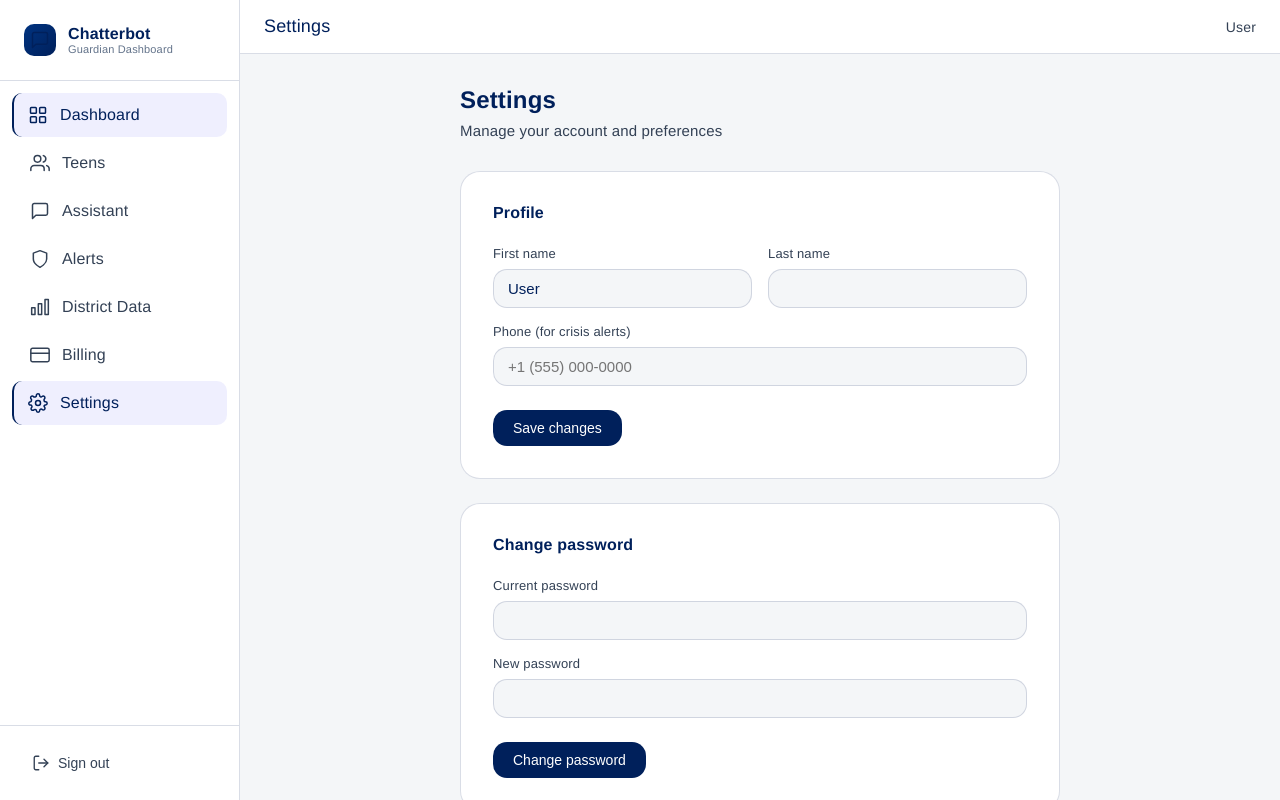
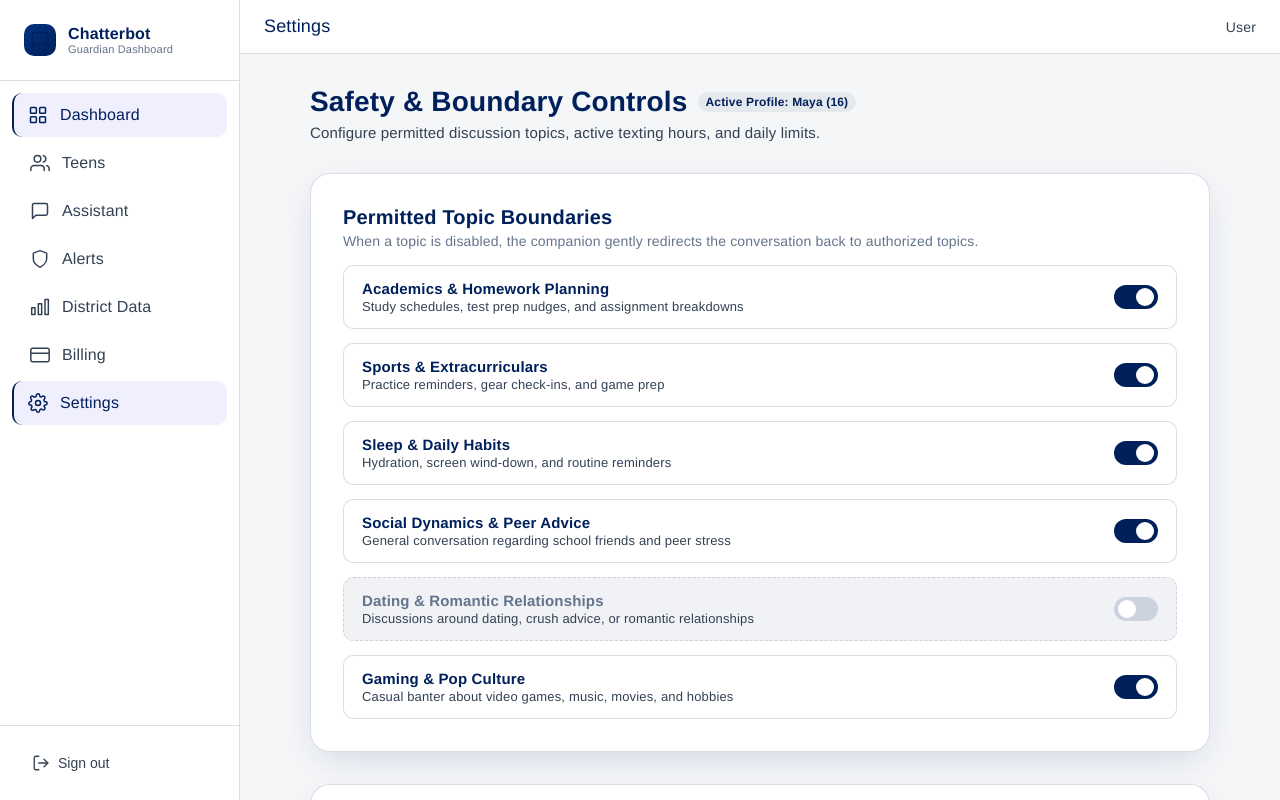
Before and after one commit to aachatte/chatterbot, a React (Vite) app in the folder chatterbot-frontend/: page /dashboard/settings in a window 1280 px wide. Built offline with nearby package versions, Linux system fonts and the light colour scheme; no server answers; sample sign-in values are in the browser's storage.

Commit message:
Update Settings.jsx

```diff
--- a/chatterbot-frontend/src/pages/Settings.jsx
+++ b/chatterbot-frontend/src/pages/Settings.jsx
@@ -1,160 +1,248 @@
-import React, { useState } from 'react'
-import { useAuth } from '../context/AuthContext.jsx'
-import { api } from '../services/api.js'
+import React, { useState } from 'react';
 
-export default function Settings() {
-  const { user, logout } = useAuth()
-  const [form, setForm] = useState({
-    first_name: user?.first_name || '',
-    last_name: user?.last_name || '',
-    phone: user?.phone || '',
-  })
-  const [saving, setSaving] = useState(false)
-  const [passwordForm, setPasswordForm] = useState({ current_password: '', new_password: '' })
-  const [changingPassword, setChangingPassword] = useState(false)
+export default function SafetyControls() {
+  // Topic Filter States
+  const [topics, setTopics] = useState({
+    academics: { label: 'Academics & Homework Planning', desc: 'Study schedules, test prep nudges, and assignment breakdowns', enabled: true },
+    extracurriculars: { label: 'Sports & Extracurriculars', desc: 'Practice reminders, gear check-ins, and game prep', enabled: true },
+    wellness: { label: 'Sleep & Daily Habits', desc: 'Hydration, screen wind-down, and routine reminders', enabled: true },
+    social: { label: 'Social Dynamics & Peer Advice', desc: 'General conversation regarding school friends and peer stress', enabled: true },
+    romance: { label: 'Dating & Romantic Relationships', desc: 'Discussions around dating, crush advice, or romantic relationships', enabled: false },
+    popCulture: { label: 'Gaming & Pop Culture', desc: 'Casual banter about video games, music, movies, and hobbies', enabled: true },
+  });
 
-  const handleProfileUpdate = async (e) => {
-    e.preventDefault()
-    setSaving(true)
-    try {
-      await api.updateMe(form)
-      alert('Profile updated')
-    } catch (err) {
-      alert(err.data?.error || 'Update failed')
-    }
-    setSaving(false)
-  }
+  // Curfew & Schedule States
+  const [curfew, setCurfew] = useState({
+    activeStartTime: '07:00',
+    activeEndTime: '20:30',
+    schoolMode: true,
+    schoolStartTime: '08:00',
+    schoolEndTime: '15:00',
+    maxDailyMessages: 30,
+    cooldownAfterMinutes: 20
+  });
 
-  const handlePasswordChange = async (e) => {
-    e.preventDefault()
-    setChangingPassword(true)
-    try {
-      await api.changePassword(passwordForm)
-      alert('Password changed successfully')
-      setPasswordForm({ current_password: '', new_password: '' })
-    } catch (err) {
-      alert(err.data?.error || 'Password change failed')
-    }
-    setChangingPassword(false)
-  }
+  const [saved, setSaved] = useState(false);
 
-  const inputStyle = {
-    width: '100%',
-    padding: '10px 14px',
-    borderRadius: 'var(--cb-radius-lg)',
-    border: '1px solid var(--cb-border)',
-    background: 'var(--cb-bg)',
-    color: 'var(--cb-text-primary)',
-    fontSize: 15,
-    outline: 'none',
-  }
+  const toggleTopic = (key) => {
+    setTopics(prev => ({
+      ...prev,
+      [key]: { ...prev[key], enabled: !prev[key].enabled }
+    }));
+  };
+
+  const handleCurfewChange = (field, value) => {
+    setCurfew(prev => ({ ...prev, [field]: value }));
+  };
+
+  const handleSave = (e) => {
+    e.preventDefault();
+    setSaved(true);
+    setTimeout(() => setSaved(false), 3500);
+  };
 
   return (
-    <div style={{ maxWidth: 600, margin: '0 auto' }}>
+    <div style={{ maxWidth: 900, margin: '0 auto', paddingBottom: 60 }}>
+      {/* HEADER */}
       <div style={{ marginBottom: 'var(--cb-space-6)' }}>
-        <h1 style={{ fontSize: 24, fontWeight: 600, marginBottom: 'var(--cb-space-2)' }}>Settings</h1>
-        <p style={{ color: 'var(--cb-text-secondary)', fontSize: 15 }}>Manage your account and preferences</p>
+        <div style={{ display: 'flex', alignItems: 'center', gap: 10, marginBottom: 6 }}>
+          <h1 style={{ fontSize: 28, fontWeight: 700, margin: 0 }}>Safety & Boundary Controls</h1>
+          <span style={{ fontSize: 12, padding: '3px 8px', borderRadius: 12, background: 'var(--cb-bg-muted)', color: 'var(--cb-primary)', fontWeight: 600 }}>
+            Active Profile: Maya (16)
+          </span>
+        </div>
+        <p style={{ color: 'var(--cb-text-secondary)', fontSize: 15 }}>
+          Configure permitted discussion topics, active texting hours, and daily limits.
+        </p>
       </div>
 
-      {/* Profile */}
-      <div style={{
-        background: 'var(--cb-bg-elevated)',
-        border: '1px solid var(--cb-border)',
-        borderRadius: 'var(--cb-radius-xl)',
-        padding: 'var(--cb-space-6)',
-        marginBottom: 'var(--cb-space-5)',
-      }}>
-        <h2 style={{ fontSize: 16, fontWeight: 600, marginBottom: 'var(--cb-space-5)' }}>Profile</h2>
-        <form onSubmit={handleProfileUpdate}>
-          <div style={{ display: 'grid', gridTemplateColumns: '1fr 1fr', gap: 'var(--cb-space-4)', marginBottom: 'var(--cb-space-4)' }}>
-            <div>
-              <label style={{ display: 'block', fontSize: 13, fontWeight: 500, marginBottom: 'var(--cb-space-2)', color: 'var(--cb-text-secondary)' }}>First name</label>
-              <input value={form.first_name} onChange={e => setForm(p => ({ ...p, first_name: e.target.value }))} style={inputStyle} />
+      {saved && (
+        <div className="glass-card" style={{ background: 'rgba(16, 185, 129, 0.1)', borderLeft: '6px solid var(--cb-success)', marginBottom: 'var(--cb-space-6)', padding: '16px' }}>
+          <p style={{ margin: 0, color: 'var(--cb-text-primary)', fontWeight: 600 }}>
+            ✓ Safety rules updated successfully. Applied to next incoming message.
+          </p>
+        </div>
+      )}
+
+      <form onSubmit={handleSave} style={{ display: 'flex', flexDirection: 'column', gap: 'var(--cb-space-6)' }}>
+
+        {/* TOPIC FILTERS SECTION */}
+        <div className="glass-card">
+          <div style={{ marginBottom: 'var(--cb-space-4)' }}>
+            <h2 style={{ fontSize: 20, fontWeight: 600, margin: '0 0 4px 0' }}>Permitted Topic Boundaries</h2>
+            <p style={{ color: 'var(--cb-text-tertiary)', fontSize: 14 }}>
+              When a topic is disabled, the companion gently redirects the conversation back to authorized topics.
+            </p>
+          </div>
+
+          <div style={{ display: 'flex', flexDirection: 'column', gap: 14 }}>
+            {Object.entries(topics).map(([key, item]) => (
+              <div
+                key={key}
+                onClick={() => toggleTopic(key)}
+                style={{
+                  display: 'flex',
+                  justifyContent: 'space-between',
+                  alignItems: 'center',
+                  padding: '14px 18px',
+                  borderRadius: 'var(--cb-radius-md)',
+                  background: item.enabled ? 'var(--cb-bg-elevated)' : 'var(--cb-bg-muted)',
+                  border: item.enabled ? '1px solid var(--cb-border)' : '1px dashed var(--cb-border)',
+                  cursor: 'pointer',
+                  transition: 'all 0.2s ease'
+                }}
+              >
+                <div style={{ maxWidth: '80%' }}>
+                  <div style={{ fontWeight: 600, fontSize: 15, color: item.enabled ? 'var(--cb-text-primary)' : 'var(--cb-text-tertiary)' }}>
+                    {item.label}
+                  </div>
+                  <div style={{ fontSize: 13, color: 'var(--cb-text-secondary)', marginTop: 2 }}>
+                    {item.desc}
+                  </div>
+                </div>
+
+                <div style={{
+                  width: 44,
+                  height: 24,
+                  borderRadius: 12,
+                  background: item.enabled ? 'var(--cb-primary)' : 'var(--cb-border)',
+                  position: 'relative',
+                  transition: 'background 0.2s'
+                }}>
+                  <div style={{
+                    width: 18,
+                    height: 18,
+                    borderRadius: '50%',
+                    background: '#ffffff',
+                    position: 'absolute',
+                    top: 3,
+                    left: item.enabled ? 22 : 4,
+                    transition: 'left 0.2s'
+                  }} />
+                </div>
+              </div>
+            ))}
+          </div>
+        </div>
+
+        {/* CURFEW & ACTIVE WINDOWS SECTION */}
+        <div className="glass-card">
+          <div style={{ marginBottom: 'var(--cb-space-4)' }}>
+            <h2 style={{ fontSize: 20, fontWeight: 600, margin: '0 0 4px 0' }}>Digital Curfew & Active Windows</h2>
+            <p style={{ color: 'var(--cb-text-tertiary)', fontSize: 14 }}>
+              The bot will mute proactive nudges and pause message exchanges outside these hours.
+            </p>
+          </div>
+
+          <div style={{ display: 'grid', gridTemplateColumns: 'repeat(auto-fit, minmax(240px, 1fr))', gap: 'var(--cb-space-4)' }}>
+            {/* Daily Window */}
+            <div style={{ background: 'var(--cb-bg-muted)', padding: 16, borderRadius: 'var(--cb-radius-md)', border: '1px solid var(--cb-border)' }}>
+              <label style={{ fontSize: 14, fontWeight: 600, display: 'block', marginBottom: 8 }}>Daily Active Hours</label>
+              <div style={{ display: 'flex', alignItems: 'center', gap: 8 }}>
+                <input
+                  type="time"
+                  value={curfew.activeStartTime}
+                  onChange={e => handleCurfewChange('activeStartTime', e.target.value)}
+                  style={{ padding: '8px 12px', borderRadius: 8, border: '1px solid var(--cb-border)', background: 'var(--cb-bg-elevated)', color: 'var(--cb-text-primary)' }}
+                />
+                <span style={{ fontSize: 14, color: 'var(--cb-text-tertiary)' }}>to</span>
+                <input
+                  type="time"
+                  value={curfew.activeEndTime}
+                  onChange={e => handleCurfewChange('activeEndTime', e.target.value)}
+                  style={{ padding: '8px 12px', borderRadius: 8, border: '1px solid var(--cb-border)', background: 'var(--cb-bg-elevated)', color: 'var(--cb-text-primary)' }}
+                />
+              </div>
             </div>
-            <div>
-              <label style={{ display: 'block', fontSize: 13, fontWeight: 500, marginBottom: 'var(--cb-space-2)', color: 'var(--cb-text-secondary)' }}>Last name</label>
-              <input value={form.last_name} onChange={e => setForm(p => ({ ...p, last_name: e.target.value }))} style={inputStyle} />
+
+            {/* School Hours Mute */}
+            <div style={{ background: 'var(--cb-bg-muted)', padding: 16, borderRadius: 'var(--cb-radius-md)', border: '1px solid var(--cb-border)' }}>
+              <div style={{ display: 'flex', justifyContent: 'space-between', alignItems: 'center', marginBottom: 8 }}>
+                <label style={{ fontSize: 14, fontWeight: 600 }}>School Hours Silence</label>
+                <input
+                  type="checkbox"
+                  checked={curfew.schoolMode}
+                  onChange={e => handleCurfewChange('schoolMode', e.target.checked)}
+                  style={{ cursor: 'pointer' }}
+                />
+              </div>
+              <div style={{ display: 'flex', alignItems: 'center', gap: 8, opacity: curfew.schoolMode ? 1 : 0.4 }}>
+                <input
+                  type="time"
+                  disabled={!curfew.schoolMode}
+                  value={curfew.schoolStartTime}
+                  onChange={e => handleCurfewChange('schoolStartTime', e.target.value)}
+                  style={{ padding: '8px 12px', borderRadius: 8, border: '1px solid var(--cb-border)', background: 'var(--cb-bg-elevated)', color: 'var(--cb-text-primary)' }}
+                />
+                <span style={{ fontSize: 14, color: 'var(--cb-text-tertiary)' }}>to</span>
+                <input
+                  type="time"
+                  disabled={!curfew.schoolMode}
+                  value={curfew.schoolEndTime}
+                  onChange={e => handleCurfewChange('schoolEndTime', e.target.value)}
+                  style={{ padding: '8px 12px', borderRadius: 8, border: '1px solid var(--cb-border)', background: 'var(--cb-bg-elevated)', color: 'var(--cb-text-primary)' }}
+                />
+              </div>
             </div>
           </div>
-          <div style={{ marginBottom: 'var(--cb-space-5)' }}>
-            <label style={{ display: 'block', fontSize: 13, fontWeight: 500, marginBottom: 'var(--cb-space-2)', color: 'var(--cb-text-secondary)' }}>Phone (for crisis alerts)</label>
-            <input value={form.phone} onChange={e => setForm(p => ({ ...p, phone: e.target.value }))} placeholder="+1 (555) 000-0000" style={inputStyle} />
+        </div>
+
+        {/* ANTI-DEPENDENCY & USAGE LIMITS */}
+        <div className="glass-card">
+          <div style={{ marginBottom: 'var(--cb-space-4)' }}>
+            <h2 style={{ fontSize: 20, fontWeight: 600, margin: '0 0 4px 0' }}>Anti-Dependency & Session Limits</h2>
+            <p style={{ color: 'var(--cb-text-tertiary)', fontSize: 14 }}>
+              Encourages real-world socializing by preventing extended back-to-back texting sessions.
+            </p>
           </div>
-          <button type="submit" disabled={saving} style={{
-            padding: '10px 20px',
-            borderRadius: 'var(--cb-radius-lg)',
-            background: 'var(--cb-text-primary)',
-            color: 'var(--cb-bg-elevated)',
-            fontSize: 14,
-            fontWeight: 500,
-            border: 'none',
-            opacity: saving ? 0.7 : 1,
-          }}>
-            {saving ? 'Saving...' : 'Save changes'}
-          </button>
-        </form>
-      </div>
 
-      {/* Password */}
-      <div style={{
-        background: 'var(--cb-bg-elevated)',
-        border: '1px solid var(--cb-border)',
-        borderRadius: 'var(--cb-radius-xl)',
-        padding: 'var(--cb-space-6)',
-        marginBottom: 'var(--cb-space-5)',
-      }}>
-        <h2 style={{ fontSize: 16, fontWeight: 600, marginBottom: 'var(--cb-space-5)' }}>Change password</h2>
-        <form onSubmit={handlePasswordChange}>
-          <div style={{ marginBottom: 'var(--cb-space-4)' }}>
-            <label style={{ display: 'block', fontSize: 13, fontWeight: 500, marginBottom: 'var(--cb-space-2)', color: 'var(--cb-text-secondary)' }}>Current password</label>
-            <input type="password" value={passwordForm.current_password} onChange={e => setPasswordForm(p => ({ ...p, current_password: e.target.value }))} required style={inputStyle} />
+          <div style={{ display: 'grid', gridTemplateColumns: 'repeat(auto-fit, minmax(240px, 1fr))', gap: 'var(--cb-space-4)' }}>
+            <div style={{ background: 'var(--cb-bg-muted)', padding: 16, borderRadius: 'var(--cb-radius-md)', border: '1px solid var(--cb-border)' }}>
+              <label style={{ fontSize: 14, fontWeight: 600, display: 'block', marginBottom: 6 }}>Max Daily SMS Messages</label>
+              <input
+                type="number"
+                min="10"
+                max="100"
+                value={curfew.maxDailyMessages}
+                onChange={e => handleCurfewChange('maxDailyMessages', parseInt(e.target.value) || 20)}
+                style={{ width: '100%', padding: '10px 14px', borderRadius: 8, border: '1px solid var(--cb-border)', background: 'var(--cb-bg-elevated)', color: 'var(--cb-text-primary)' }}
+              />
+            </div>
+
+            <div style={{ background: 'var(--cb-bg-muted)', padding: 16, borderRadius: 'var(--cb-radius-md)', border: '1px solid var(--cb-border)' }}>
+              <label style={{ fontSize: 14, fontWeight: 600, display: 'block', marginBottom: 6 }}>Session Pause After (Minutes)</label>
+              <input
+                type="number"
+                min="5"
+                max="60"
+                value={curfew.cooldownAfterMinutes}
+                onChange={e => handleCurfewChange('cooldownAfterMinutes', parseInt(e.target.value) || 15)}
+                style={{ width: '100%', padding: '10px 14px', borderRadius: 8, border: '1px solid var(--cb-border)', background: 'var(--cb-bg-elevated)', color: 'var(--cb-text-primary)' }}
+              />
+            </div>
           </div>
-          <div style={{ marginBottom: 'var(--cb-space-5)' }}>
-            <label style={{ display: 'block', fontSize: 13, fontWeight: 500, marginBottom: 'var(--cb-space-2)', color: 'var(--cb-text-secondary)' }}>New password</label>
-            <input type="password" value={passwordForm.new_password} onChange={e => setPasswordForm(p => ({ ...p, new_password: e.target.value }))} required minLength={8} style={inputStyle} />
-          </div>
-          <button type="submit" disabled={changingPassword} style={{
-            padding: '10px 20px',
-            borderRadius: 'var(--cb-radius-lg)',
-            background: 'var(--cb-text-primary)',
-            color: 'var(--cb-bg-elevated)',
-            fontSize: 14,
-            fontWeight: 500,
-            border: 'none',
-            opacity: changingPassword ? 0.7 : 1,
-          }}>
-            {changingPassword ? 'Changing...' : 'Change password'}
-          </button>
-        </form>
-      </div>
+        </div>
 
-      {/* Danger zone */}
-      <div style={{
-        background: 'var(--cb-bg-elevated)',
-        border: '1px solid var(--cb-border)',
-        borderRadius: 'var(--cb-radius-xl)',
-        padding: 'var(--cb-space-6)',
-      }}>
-        <h2 style={{ fontSize: 16, fontWeight: 600, marginBottom: 'var(--cb-space-5)', color: 'var(--cb-danger)' }}>Danger zone</h2>
-        <div style={{ display: 'flex', alignItems: 'center', justifyContent: 'space-between' }}>
-          <div>
-            <div style={{ fontSize: 14, fontWeight: 500, marginBottom: 2 }}>Sign out</div>
-            <div style={{ fontSize: 13, color: 'var(--cb-text-tertiary)' }}>End your current session</div>
-          </div>
-          <button onClick={logout} style={{
-            padding: '10px 20px',
-            borderRadius: 'var(--cb-radius-lg)',
-            border: '1px solid var(--cb-danger)',
-            color: 'var(--cb-danger)',
-            fontSize: 14,
-            fontWeight: 500,
-            background: 'transparent',
-            cursor: 'pointer',
-          }}>
-            Sign out
+        {/* SAVE BUTTON */}
+        <div style={{ display: 'flex', justifyContent: 'flex-end', gap: 12 }}>
+          <button
+            type="submit"
+            style={{
+              padding: '14px 28px',
+              background: 'var(--cb-primary-gradient)',
+              color: 'white',
+              border: 'none',
+              borderRadius: 'var(--cb-radius-md)',
+              fontWeight: 600,
+              fontSize: 15,
+              cursor: 'pointer',
+              boxShadow: 'var(--cb-shadow-glow)'
+            }}
+          >
+            Save Boundary Configurations
           </button>
         </div>
-      </div>
+      </form>
     </div>
-  )
+  );
 }
```
